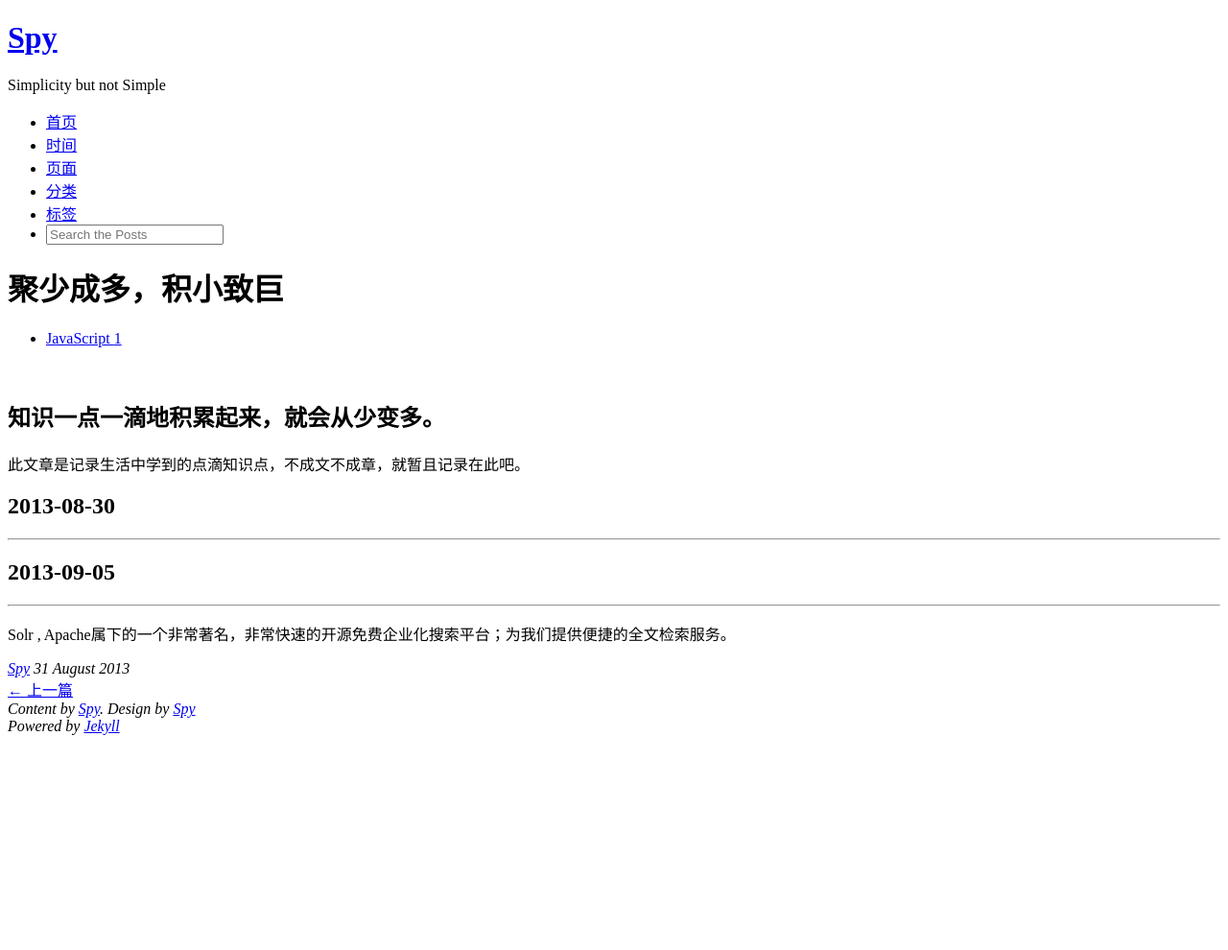
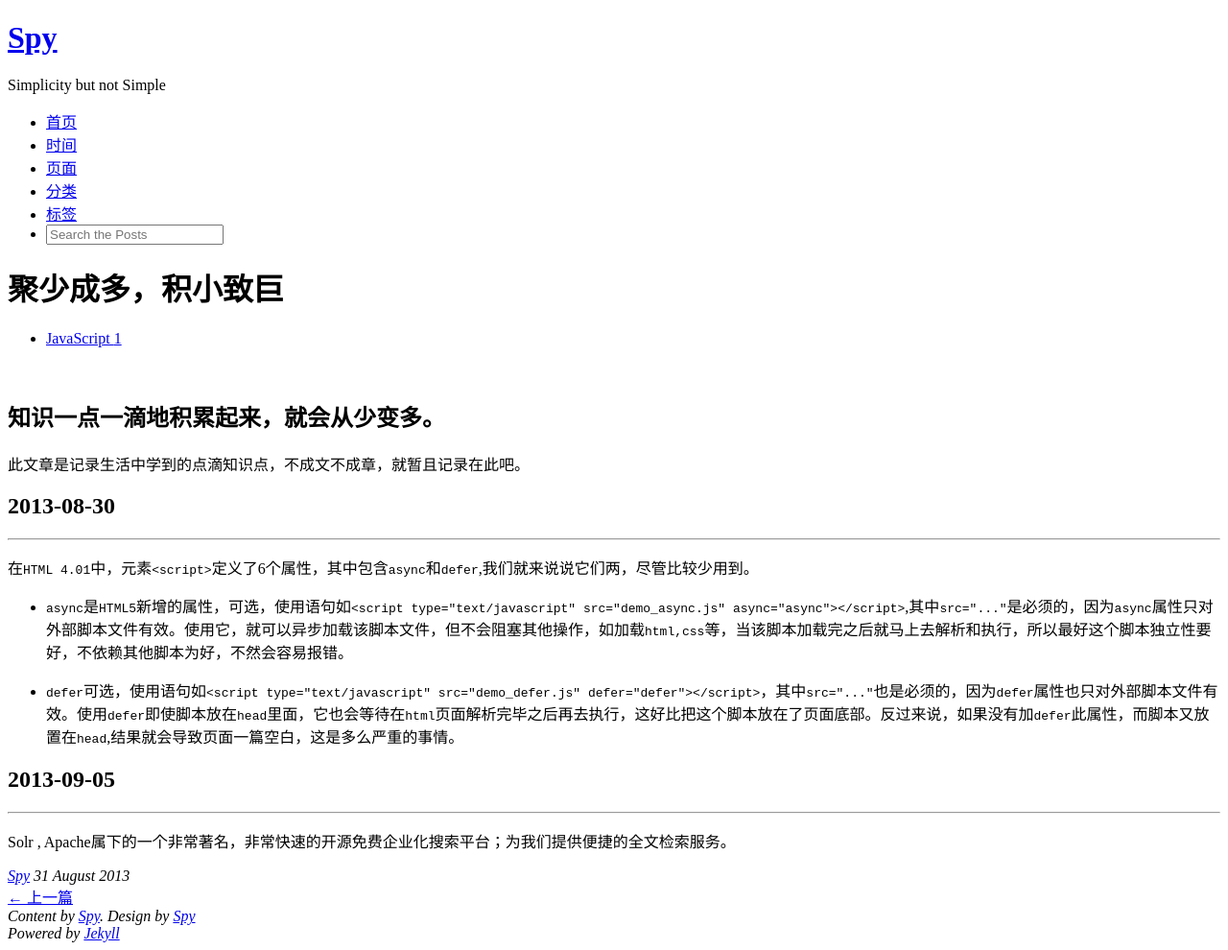
Before and after one commit to pigerla/pigerla.github.com, a Jekyll site: the page built from _posts/2013-08-31-聚少成多，积小致巨.md, in a window 1280 px wide. Shown: the whole page at 96% size. Built offline with Jekyll 4.4.1, drawn with Linux system fonts in a browser that asks for light colours; comment, search, counter and statistics services are not loaded; before the commit the page ends 900 px from its top, so only the background shows below that.

Commit message:
添加内容

```diff
--- a/_posts/2013-08-31-聚少成多，积小致巨.md
+++ b/_posts/2013-08-31-聚少成多，积小致巨.md
@@ -14,11 +14,17 @@ tags : [JavaScript]
 ## 2013-08-30 ##
 
 ----------
+在`HTML 4.01`中，元素`<script>`定义了6个属性，其中包含`async`和`defer`,我们就来说说它们两，尽管比较少用到。
+
+- `async`是`HTML5`新增的属性，可选，使用语句如`<script type="text/javascript" src="demo_async.js" async="async"></script>`,其中`src="..."`是必须的，因为`async`属性只对外部脚本文件有效。使用它，就可以异步加载该脚本文件，但不会阻塞其他操作，如加载`html,css`等，当该脚本加载完之后就马上去解析和执行，所以最好这个脚本独立性要好，不依赖其他脚本为好，不然会容易报错。
+
+<!--break-->
+
+- `defer`可选，使用语句如`<script type="text/javascript" src="demo_defer.js" defer="defer"></script>`，其中`src="..."`也是必须的，因为`defer`属性也只对外部脚本文件有效。使用`defer`即使脚本放在`head`里面，它也会等待在`html`页面解析完毕之后再去执行，这好比把这个脚本放在了页面底部。反过来说，如果没有加`defer`此属性，而脚本又放置在`head`,结果就会导致页面一篇空白，这是多么严重的事情。
+
 
 ## 2013-09-05 ##
 
 ----------
 
 Solr , Apache属下的一个非常著名，非常快速的开源免费企业化搜索平台；为我们提供便捷的全文检索服务。
-
-<!--break-->
```
